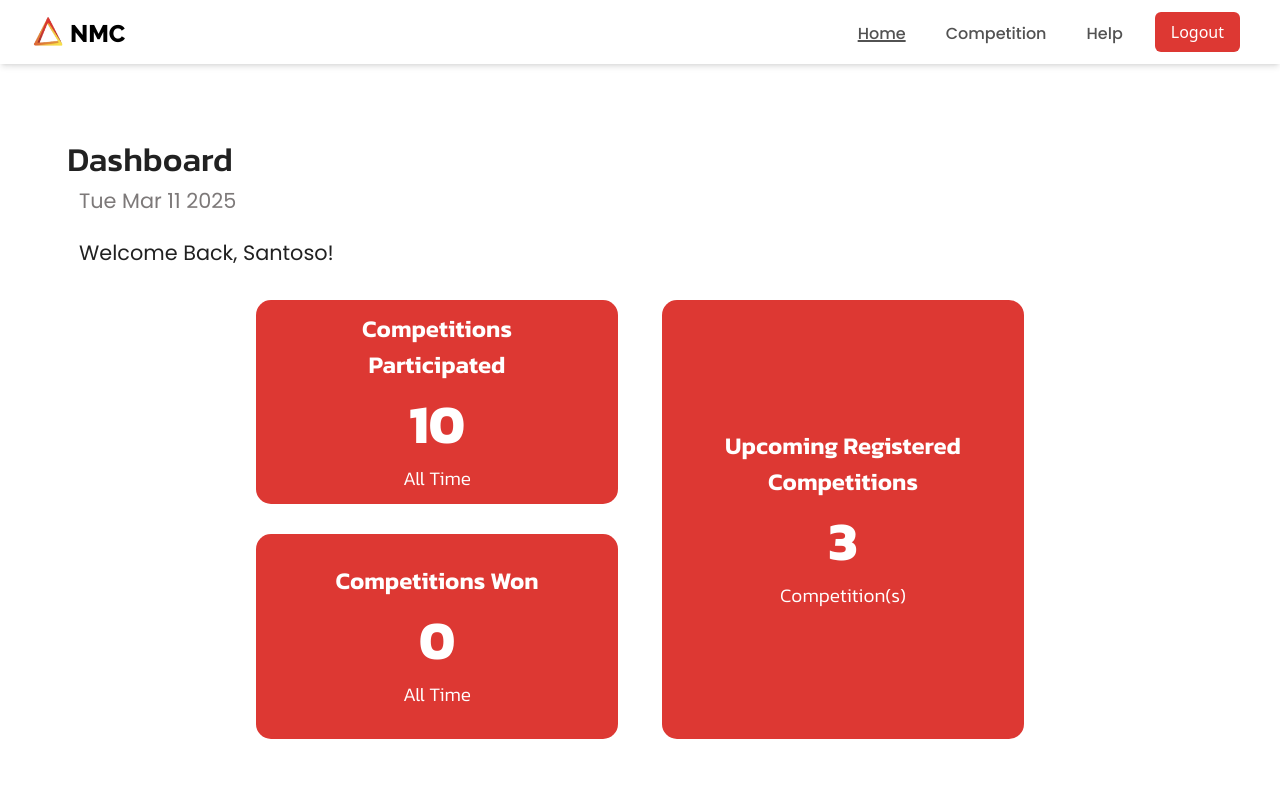
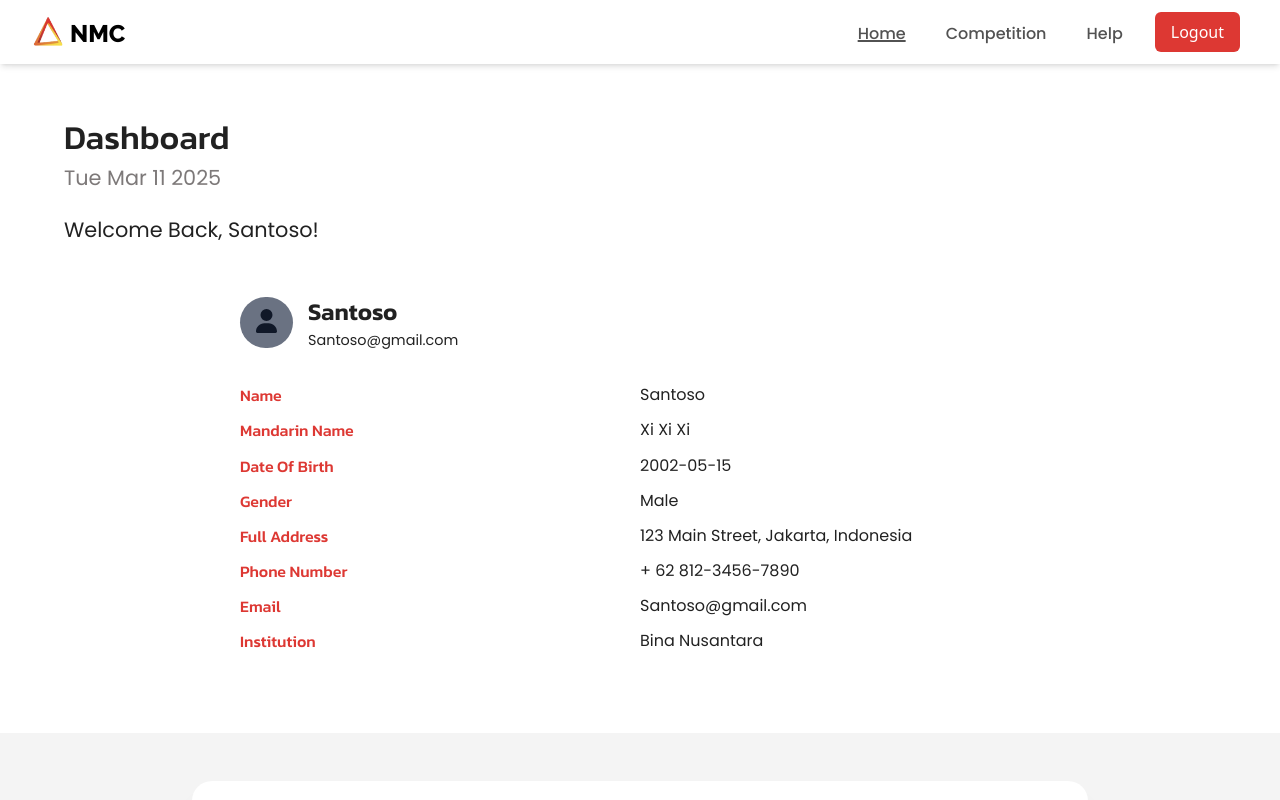
Before and after one commit to Ella-Raputri/WADS-FinalProject, a React (Vite) app in the folder frontend/: page /userhome in a window 1280 px wide. Shown: the top 800 px of the page. Built offline with nearby package versions, Linux system fonts and the light colour scheme.

Commit message:
Homepage Update

```diff
--- a/frontend/src/components/UpcomingCompetitionsList.jsx
+++ b/frontend/src/components/UpcomingCompetitionsList.jsx
@@ -1,6 +1,5 @@
 import { ChevronLeft, ChevronRight } from "lucide-react";
 import { useEffect, useState } from "react";
-import { Scrollbar } from "swiper/modules";
 import { SwiperSlide, Swiper } from "swiper/react";
 import { useRef } from "react";
 
@@ -28,8 +27,8 @@ export const UpcomingCompetitionsList = ({competitions}) => {
 
     return(
         <>
-        <div className="relative flex items-center justify-self-center w-[100%] my-[4em]">
-            <div className="w-[20%] sm:w-[30%] lg:w-[10%] xl:w-[20%] flex justify-center">
+        <div className="relative flex items-center justify-self-center w-[100%] my-[4em] xl:max-w-[1200px] 2xl:max-w-[1800px]">
+            <div className="w-[20%] sm:w-[30%] lg:w-[10%] flex justify-center">
                 <ChevronLeft size={30} onClick={() => prev()} className= {`${isBeginning ? "invisible" : "block"} cursor-pointer`} />
             </div>
             <Swiper
@@ -54,7 +53,7 @@ export const UpcomingCompetitionsList = ({competitions}) => {
                     </SwiperSlide>
                 ))}
             </Swiper>
-            <div className="w-[20%] sm:w-[30%] lg:w-[10%] xl:w-[20%] flex justify-center">
+            <div className="w-[20%] sm:w-[30%] lg:w-[10%] flex justify-center">
                 <ChevronRight size={30} onClick={() => next()} className={`${isEnd ? "invisible": "block"} cursor-pointer`} />
             </div>
         </div>
--- /dev/null
+++ b/frontend/src/components/UserData.jsx
@@ -0,0 +1,8 @@
+export const UserData = ({data1, data2, margin}) => {
+    return(
+        <div className={`flex font-poppins mt-[0.7em] mt-[${margin}]`}>
+            <p className='w-[50%] text-[#DD3833] font-medium font-kanit'>{data1}</p>
+            <p className='w-[50%]'>{data2}</p>
+        </div>
+    )
+}
--- a/frontend/src/pages/participant/HomePage.jsx
+++ b/frontend/src/pages/participant/HomePage.jsx
@@ -1,12 +1,12 @@
 import React from 'react'
 import { SecheduleList } from '../../components/ScheduleList';
 import { UpcomingCompetitionsList } from '../../components/UpcomingCompetitionsList';
+import { FontAwesomeIcon } from '@fortawesome/react-fontawesome';
+import { faUser } from '@fortawesome/free-solid-svg-icons';
+import { UserData } from '../../components/UserData';
 
 const HomePage = () => {
   let userName = "Santoso";
-  let competitionsParticipated = 10;
-  let competitionsWon = 0;
-  let upcomingRegisteredCompetitions = 3;
 
   let upcomingCompetitions = [
     {
@@ -67,32 +67,36 @@ endDate: new Date(2026, 0, 15)
 
   return (
     <>
-      <p className='font-kanit mt-[4em] ml-[2em] text-[1.7rem] xl:text-[2.1rem] font-medium'>Dashboard</p>
-      <p className='font-poppins text-[#7D7979] text-[0.9rem] xl:text-[1.3rem] ml-[3.8em]'>{new Date().toDateString()}</p>
-      <p className='font-poppins text-[0.9rem] xl:text-[1.3rem] ml-[3.8em] mt-[1em]'>Welcome Back, {userName}!</p>
-      <div className='flex flex-col w-[80%] md:w-[60%] mx-auto mt-[2em] gap-11 font-kanit md:flex-row md: w-[60%]'>
-        <div className='w-[100%] md:w-[50%] flex flex-col gap-[30px]'>
-          <div className='bg-[#DD3833] h-[50%] rounded-[15px] flex flex-col items-center justify-center min-h-[150px] pt-5 pb-5'>
-            <p className='text-white font-semibold w-[80%] text-[1.1rem] xl:text-[1.5rem] text-center'>Competitions Participated</p>
-            <p className='text-white font-bold text-[3rem] xl:text-[3.4rem]'>{competitionsParticipated}</p>
-            <p className='text-white font-light text-[0.8rem] xl:text-[1.2rem]'>All Time</p>
+      <div className='mt-[7em] text-center sm:text-start sm:ml-[4em]'>
+        <p className='font-kanit text-[1.7rem] xl:text-[2.1rem] font-medium'>Dashboard</p>
+        <p className='font-poppins text-[#7D7979] text-[0.9rem] xl:text-[1.3rem]'>{new Date().toDateString()}</p>
+        <p className='font-poppins text-[0.9rem] xl:text-[1.3rem] mt-[1em]'>Welcome Back, {userName}!</p>
+      </div>
+      <div className='flex flex-col w-[95%] sm:w-[70%] mx-auto p-[2em] sm:p-[3em] xl:max-w-[1200px] 2xl:max-w-[1800px]'>
+        <div className='flex items-center gap-[15px]'>
+            <div className='bg-gray-500 rounded-full h-fit w-fit py-3 px-4'>
+              <FontAwesomeIcon icon={faUser} className='text-gray-900 text-[1.5em]' />
+            </div>
+            <div className='flex flex-col'>
+              <p className='font-semibold font-kanit text-[1.5rem]'>Santoso</p>
+              <p className='font-poppins text-[0.9rem]'>Santoso@gmail.com</p>
+            </div>
           </div>
-          <div className='bg-[#DD3833] h-[50%] rounded-[15px] flex flex-col items-center justify-center min-h-[150px] pt-5 pb-5'>
-            <p className='text-white font-semibold w-[80%] text-[1.1rem] xl:text-[1.5rem] text-center'>Competitions Won</p>
-            <p className='text-white font-bold text-[3rem] xl:text-[3.4rem]'>{competitionsWon}</p>
-            <p className='text-white font-light text-[0.8rem] xl:text-[1.2rem]'>All Time</p>
+          <div className='flex flex-col'>
+              <UserData data1="Name" data2="Santoso" margin="2em" />
+              <UserData data1="Mandarin Name" data2="Xi Xi Xi"/>
+              <UserData data1="Date Of Birth" data2="2002-05-15"/>
+              <UserData data1="Gender" data2="Male"/>
+              <UserData data1="Full Address" data2="123 Main Street, Jakarta, Indonesia"/>
+              <UserData data1="Phone Number" data2="+ 62 812-3456-7890"/>
+              <UserData data1="Email" data2="Santoso@gmail.com"/>
+              <UserData data1="Institution" data2="Bina Nusantara"/>
           </div>
         </div>
-        <div className='md:w-[50%] bg-[#DD3833] rounded-[15px] flex flex-col items-center justify-center min-h-[150px] md:min-h-[330px] pt-5 pb-5'>
-            <p className='text-white font-semibold text-[1.1rem] xl:text-[1.5rem] text-center w-[80%]'>Upcoming Registered Competitions</p>
-            <p className='text-white font-bold text-[3rem] xl:text-[3.4rem]'>{upcomingRegisteredCompetitions}</p>
-            <p className='text-white font-light text-[0.8rem] xl:text-[1.2rem]'>Competition(s)</p>
-        </div>
-      </div>
-      <div className='bg-[#F4F4F4] w-[100%] mt-[4em] flex justify-center items-center relative'>
-        <div className='bg-[#FFFFFF] w-[90%] md:w-[70%] shadow-xl rounded-[20px] my-[3em]'>
+      <div className='bg-[#F4F4F4] w-[100%] mt-[2em] flex justify-center items-center relative'>
+        <div className='bg-[#FFFFFF] w-[90%] md:w-[70%] shadow-xl rounded-[20px] my-[3em] xl:max-w-[1200px] 2xl:max-w-[1800px]'>
           <p className='font-kanit text-[1.4rem] xl:text-[1.8rem] font-medium sm:ml-[4em] justify-self-center pt-[2em] pb-[0.5em] sm:justify-self-start'>Schedule</p>
-          <div className={`h-[70vh] min-h-[200px] max-h-[300px] overflow-auto sm:mx-[2em] mb-5`}>
+          <div className={`h-[70vh] min-h-[200px] max-h-[300px] xl:max-h-[500px] overflow-auto sm:mx-[2em] mb-5`}>
             {sortedCompetitions.length > 0 ? sortedCompetitions.map((competition) => (
               <SecheduleList competition={competition} />
             )) : (
```
